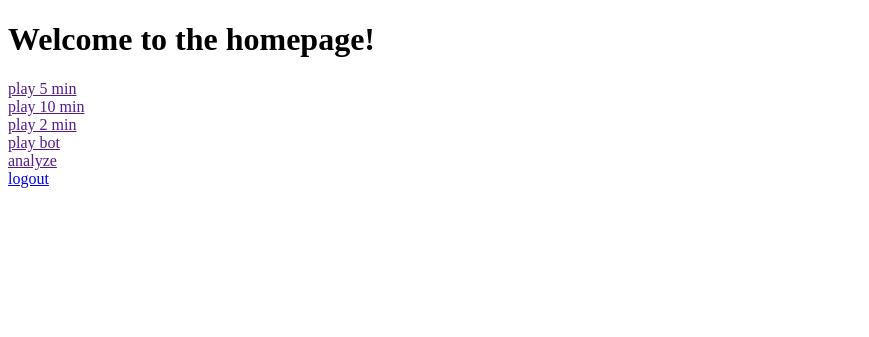
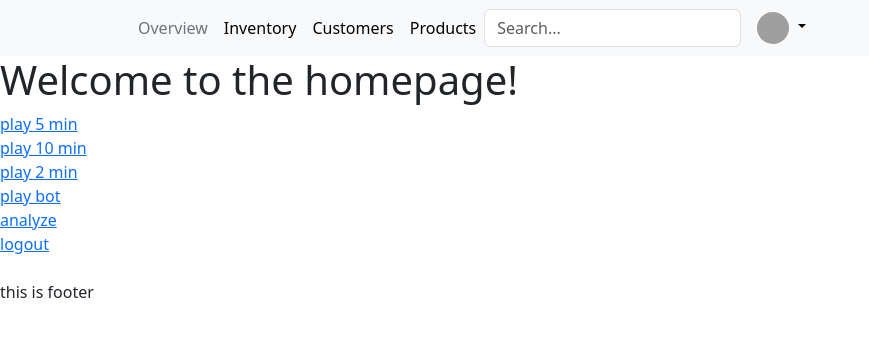
Before and after one commit to ibrahimabdelghany24/online_chess, a PHP site: page /homepage.php in a window 1280 px wide. Shown: the top 337 px of the page, without its empty margins (0-869 px from the left). Run offline with PHP 8.4, Linux system fonts and the light colour scheme; the visitor is signed in with stand-in values (Sample User, id 1); grey boxes are pictures that could not be loaded.

Commit message:
layout add

```diff
--- a/public/homepage.php
+++ b/public/homepage.php
@@ -1,14 +1,7 @@
 <?php
 session_start();
-if (isset($_SESSION["user_id"])) {?>
-  <!DOCTYPE html>
-  <html lang="en">
-  <head>
-    <meta charset="UTF-8">
-    <meta name="viewport" content="width=device-width, initial-scale=1.0">
-    <title>Homepage</title>
-  </head>
-  <body>
+if (isset($_SESSION["user_id"])) {
+    include "./layout/header.php";?>
     <h1>Welcome to the homepage!</h1>
     <div>
       <a href="">play 5 min</a><br>
@@ -19,10 +12,9 @@ if (isset($_SESSION["user_id"])) {?>
       <a href="../backend/logout.php">logout</a>
     </div>
     <br>
-
-
-  </body>
-  </html>
+    <?php
+    include "./layout/footer.php";
+    ?>
 <?php
 } else {
   header("location: index.php");
--- /dev/null
+++ b/public/layout/footer.php
@@ -0,0 +1,5 @@
+  <script src="./js/backend.js"></script>
+  <footer>this is footer</footer>
+  </body>
+
+  </html>
--- /dev/null
+++ b/public/layout/header.php
@@ -0,0 +1,12 @@
+<!DOCTYPE html>
+<html lang="en">
+
+<head>
+  <meta charset="UTF-8">
+  <meta name="viewport" content="width=device-width, initial-scale=1.0">
+  <link href="https://cdn.jsdelivr.net/npm/bootstrap@5.3.3/dist/css/bootstrap.min.css" rel="stylesheet">
+  <title>Document</title>
+</head>
+
+<body>
+  <?php include "nav.php" ?>
--- /dev/null
+++ b/public/layout/nav.php
@@ -0,0 +1,28 @@
+<nav class="navbar  bg-body-tertiary">
+  <div class="container">
+    <div class="d-flex flex-wrap align-items-center justify-content-center justify-content-lg-start">
+      <a href="/" class="d-flex align-items-center mb-2 mb-lg-0 link-body-emphasis text-decoration-none">
+        <svg class="bi me-2" width="40" height="32" role="img" aria-label="Bootstrap">
+          <use xlink:href="#bootstrap"></use>
+        </svg> </a>
+      <ul class="nav col-12 col-lg-auto me-lg-auto mb-2 justify-content-center mb-md-0">
+        <li><a href="#" class="nav-link px-2 link-secondary">Overview</a></li>
+        <li><a href="#" class="nav-link px-2 link-body-emphasis">Inventory</a></li>
+        <li><a href="#" class="nav-link px-2 link-body-emphasis">Customers</a></li>
+        <li><a href="#" class="nav-link px-2 link-body-emphasis">Products</a></li>
+      </ul>
+      <form class="col-12 col-lg-auto mb-3 mb-lg-0 me-lg-3" role="search"> <input type="search" class="form-control" placeholder="Search..." aria-label="Search"> </form>
+      <div class="dropdown text-end"> <a href="#" class="d-block link-body-emphasis text-decoration-none dropdown-toggle" data-bs-toggle="dropdown" aria-expanded="false"> <img src="https://github.com/mdo.png" alt="mdo" width="32" height="32" class="rounded-circle"> </a>
+        <ul class="dropdown-menu text-small">
+          <li><a class="dropdown-item" href="#">New project...</a></li>
+          <li><a class="dropdown-item" href="#">Settings</a></li>
+          <li><a class="dropdown-item" href="#">Profile</a></li>
+          <li>
+            <hr class="dropdown-divider">
+          </li>
+          <li><a class="dropdown-item" href="#">Sign out</a></li>
+        </ul>
+      </div>
+    </div>
+  </div>
+</nav>
```
